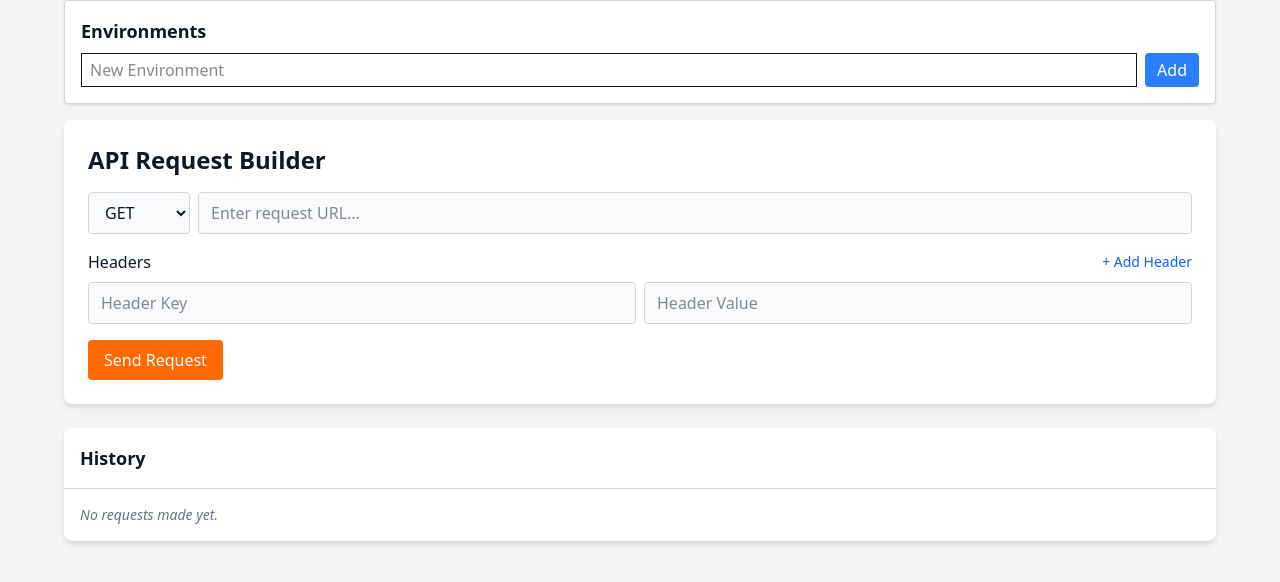
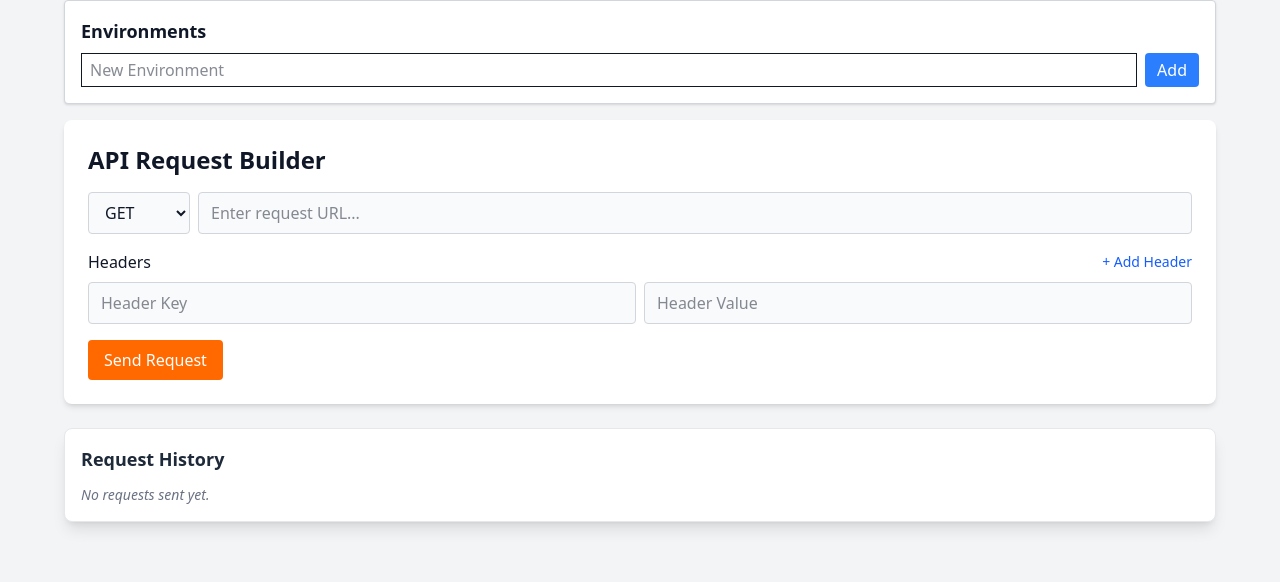
Before and after one commit to innovatewithkishlay/api-tester, a React (Vite) app: page / in a window 1280 px wide. Shown: the top 582 px of the page. Built offline with nearby package versions, Linux system fonts and the light colour scheme.

Commit message:
feat(ui): restyle HistoryPanel with animations, method badges, and polished layout

```diff
--- a/src/components/HistoryPanel.tsx
+++ b/src/components/HistoryPanel.tsx
@@ -15,33 +15,66 @@ interface HistoryPanelProps {
   isOpen: boolean;
 }
 
+const methodColors: Record<string, string> = {
+  GET: "bg-green-500",
+  POST: "bg-blue-500",
+  PUT: "bg-yellow-500",
+  DELETE: "bg-red-500",
+  PATCH: "bg-purple-500",
+};
+
 const HistoryPanel: React.FC<HistoryPanelProps> = ({ history, onSelect, isOpen }) => {
   return (
     <AnimatePresence>
       {isOpen && (
         <motion.div
-          initial={{ x: 300, opacity: 0 }}
-          animate={{ x: 0, opacity: 1 }}
-          exit={{ x: 300, opacity: 0 }}
+          className="bg-white rounded-lg shadow-lg p-4 h-full overflow-y-auto border border-gray-200"
+          initial={{ opacity: 0, x: 50 }}
+          animate={{ opacity: 1, x: 0 }}
+          exit={{ opacity: 0, x: 50 }}
           transition={{ duration: 0.3 }}
-          className="bg-white rounded-lg shadow-md overflow-y-auto max-h-[80vh] text-gray-900"
         >
-          <h3 className="p-4 border-b border-gray-300 text-lg font-semibold">History</h3>
-          <div className="p-4 space-y-2">
-            {history.length === 0 && (
-              <div className="text-gray-500 text-sm italic">No requests made yet.</div>
-            )}
-            {history.map((item, idx) => (
-              <div
-                key={idx}
-                className="border border-gray-300 p-2 rounded cursor-pointer hover:bg-gray-100 transition"
-                onClick={() => onSelect(item)}
-              >
-                <div className="font-medium">{item.method} — {item.url}</div>
-                <div className="text-xs text-gray-500">{new Date(item.timestamp).toLocaleString()}</div>
-              </div>
-            ))}
-          </div>
+          <h3 className="text-lg font-semibold mb-3 text-gray-800">Request History</h3>
+          {history.length === 0 ? (
+            <motion.p
+              className="text-gray-500 text-sm italic"
+              initial={{ opacity: 0 }}
+              animate={{ opacity: 1 }}
+            >
+              No requests sent yet.
+            </motion.p>
+          ) : (
+            <ul className="space-y-2">
+              {history.map((item, idx) => (
+                <motion.li
+                  key={idx}
+                  initial={{ opacity: 0, y: 8 }}
+                  animate={{ opacity: 1, y: 0 }}
+                  exit={{ opacity: 0, y: 8 }}
+                  transition={{ duration: 0.2, delay: idx * 0.02 }}
+                >
+                  <button
+                    onClick={() => onSelect(item)}
+                    className="w-full flex flex-col md:flex-row md:items-center justify-between gap-1 md:gap-2 text-left p-3 rounded-lg bg-gray-50 hover:bg-gray-100 transition duration-150 ease-in-out border border-transparent hover:border-gray-200 focus:ring-2 focus:ring-blue-300 focus:outline-none"
+                  >
+                    <div className="flex items-center gap-2">
+                      <span
+                        className={`text-white text-xs font-bold px-2 py-1 rounded ${methodColors[item.method] || "bg-gray-500"}`}
+                      >
+                        {item.method}
+                      </span>
+                      <span className="text-sm font-medium text-gray-800 truncate max-w-[180px]">
+                        {item.url}
+                      </span>
+                    </div>
+                    <span className="text-xs text-gray-500">
+                      {new Date(item.timestamp).toLocaleString()}
+                    </span>
+                  </button>
+                </motion.li>
+              ))}
+            </ul>
+          )}
         </motion.div>
       )}
     </AnimatePresence>
```
